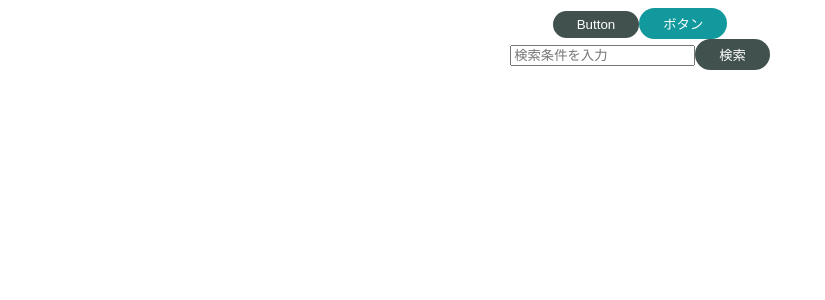
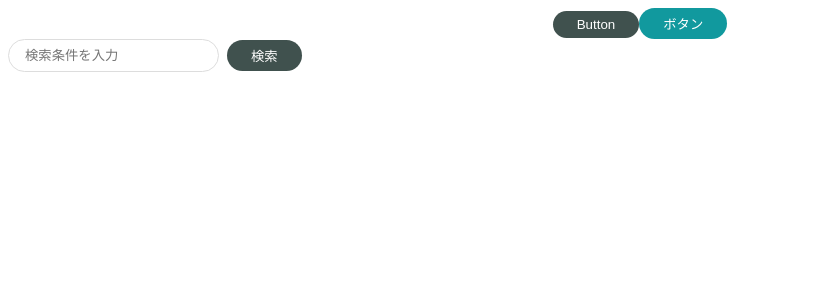
Before and after one commit to Nishimurasyota/React-AtomicDesign, a React (Create React App) app: page / in a window 1280 px wide. Shown: the top 300 px of the page, without its empty margins (0-825 px from the left). Built offline with nearby package versions, Linux system fonts and the light colour scheme.

Commit message:
Add oraganisms_Derectory

```diff
--- a/src/components/atoms/input/Input.jsx
+++ b/src/components/atoms/input/Input.jsx
@@ -5,4 +5,9 @@
   return <SInput type="text" placeholder={placeholder} />;
 };
 
-const SInput = styled.input``;
+const SInput = styled.input`
+  padding: 8px 16px;
+  border: solid #ddd 1px;
+  border-radius: 9999px;
+  outline: none;
+`;
--- a/src/molecules/SearchInput.jsx
+++ b/src/molecules/SearchInput.jsx
@@ -1,11 +1,24 @@
+import styled from "styled-components";
+
 import { PrimaryButton } from "../components/atoms/button/PrimaryButton";
 import { Input } from "../components/atoms/input/Input";
 
 export const SearchiInput = () => {
   return (
-    <div>
+    <SContainer>
       <Input placeholder="検索条件を入力" />
-      <PrimaryButton>検索</PrimaryButton>
-    </div>
+      <SButtonWrapper>
+        <PrimaryButton>検索</PrimaryButton>
+      </SButtonWrapper>
+    </SContainer>
   );
 };
+
+const SContainer = styled.div`
+  display: flex;
+  align-items: center;
+`;
+
+const SButtonWrapper = styled.div`
+  padding-left: 8px;
+`;
```
